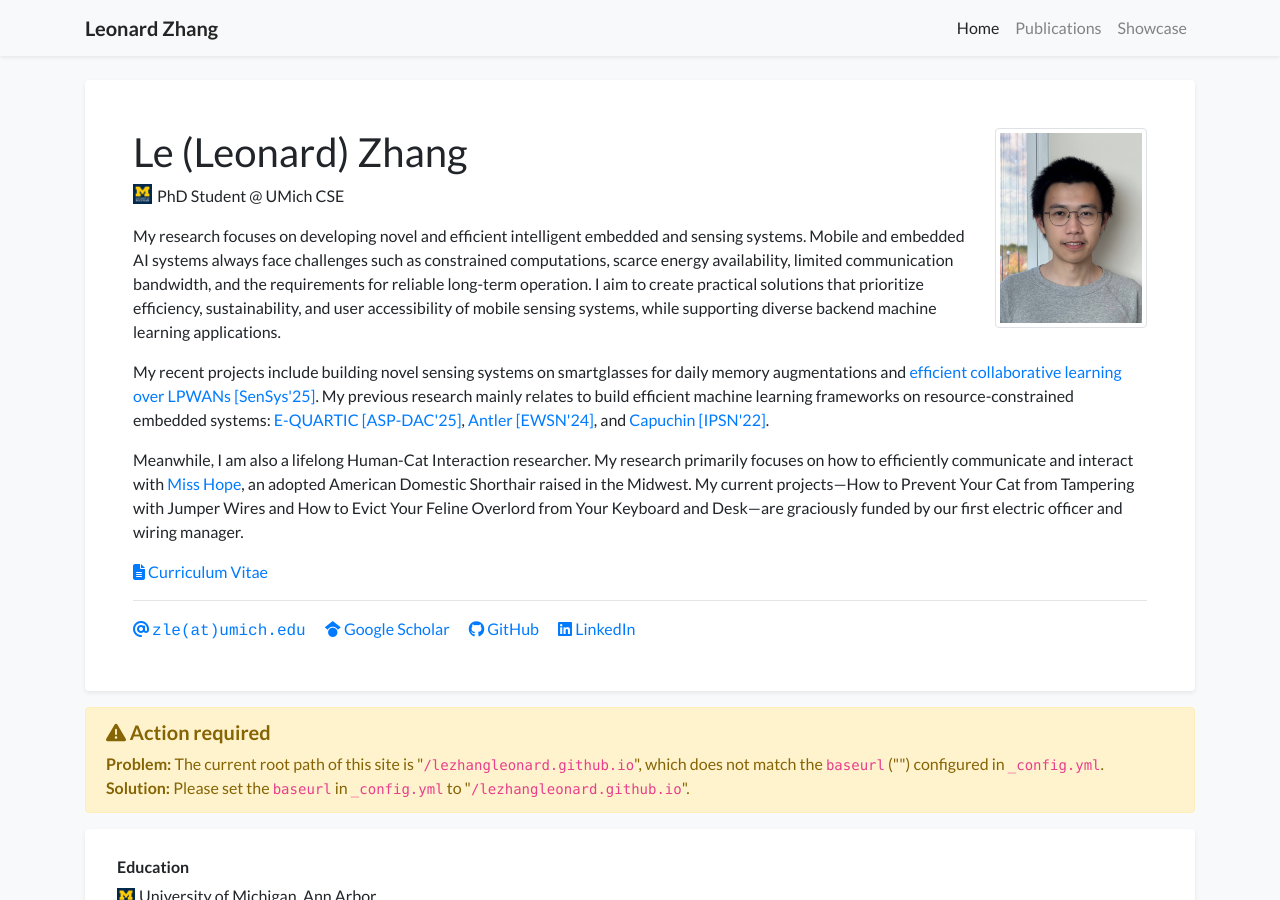
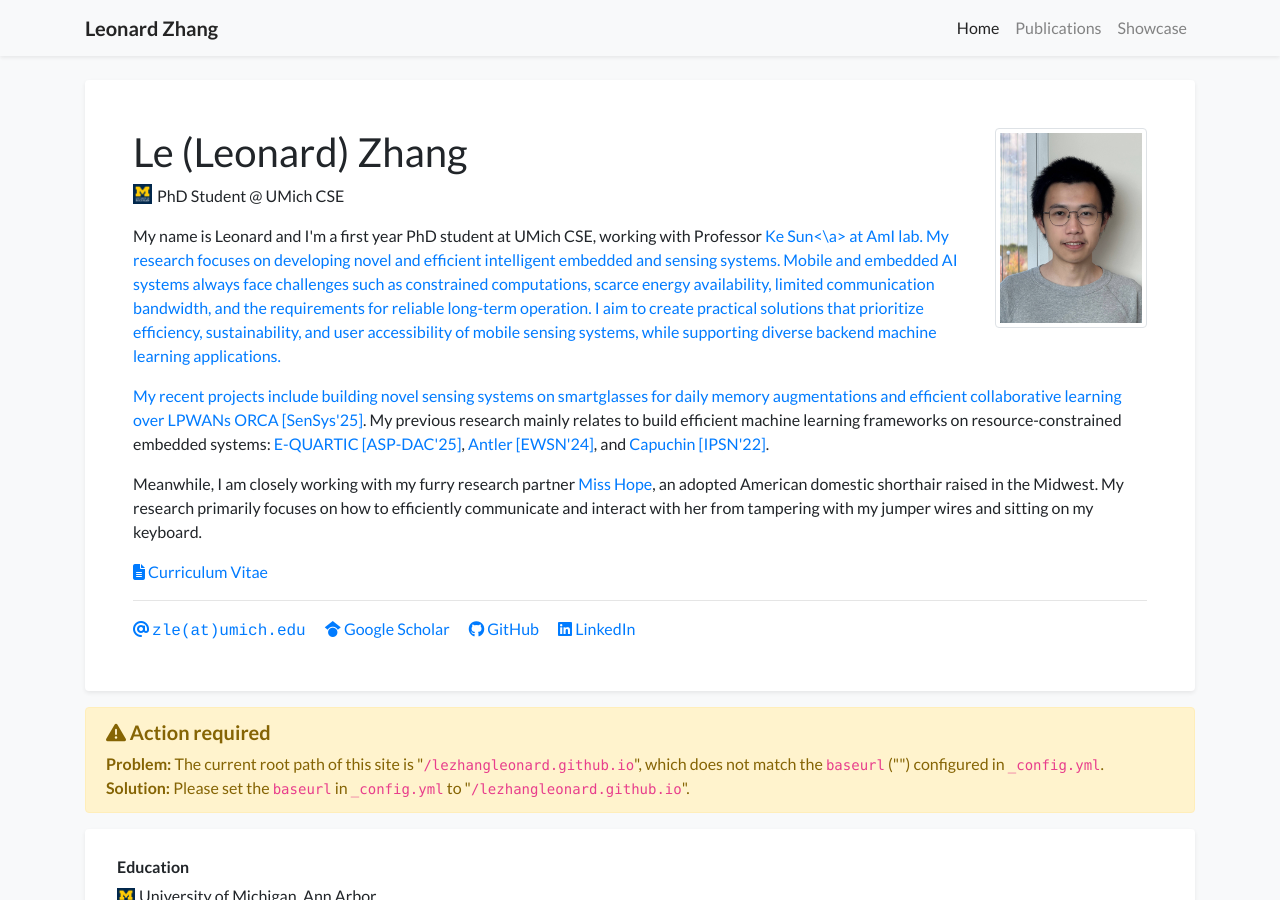
Before and after one commit to lezhangleonard/lezhangleonard.github.io, a Jekyll site: the page built from index.html, in a window 1280 px wide and 900 px high. Built offline with Jekyll 4.4.1, drawn with Linux system fonts in a browser that asks for light colours; nearby versions of some CDN libraries; a style sheet for code colours, icons or effects is not loaded.

Commit message:
Revise short bio and project descriptions
Updated short bio to enhance clarity and detail.

```diff
--- a/_data/profile.yml
+++ b/_data/profile.yml
@@ -15,12 +15,13 @@ linkedin: le-leonard-zhang
 short_bio_text_justify: false
 short_bio: >-
   <p>
+    My name is Leonard and I'm a first year PhD student at UMich CSE, working with Professor <a href="https://samsonsjarkal.github.io/KeSun/">Ke Sun<\a> at AmI lab.
     My research focuses on developing novel and efficient intelligent embedded and sensing systems.
     Mobile and embedded AI systems always face challenges such as constrained computations, scarce energy availability, limited communication bandwidth, and the requirements for reliable long-term operation.
     I aim to create practical solutions that prioritize efficiency, sustainability, and user accessibility of mobile sensing systems, while supporting diverse backend machine learning applications.
   </p>
   <p>
-    My recent projects include building novel sensing systems on smartglasses for daily memory augmentations and <a href="https://dl.acm.org/doi/abs/10.1145/3715014.3722078">efficient collaborative learning over LPWANs [SenSys'25]</a>.
+    My recent projects include building novel sensing systems on smartglasses for daily memory augmentations and efficient collaborative learning over LPWANs <a href="https://dl.acm.org/doi/abs/10.1145/3715014.3722078">ORCA [SenSys'25]</a>.
     My previous research mainly relates to build efficient machine learning frameworks on resource-constrained embedded systems:
     <a href="https://dl.acm.org/doi/pdf/10.1145/3658617.3697751">E-QUARTIC [ASP-DAC'25]</a>,
     <a href="https://arxiv.org/pdf/2302.13155">Antler [EWSN'24]</a>, and
@@ -29,14 +30,11 @@ short_bio: >-
 
 
   <p>
-    Meanwhile, I am also a lifelong Human-Cat Interaction researcher.
-    My research primarily focuses on how to efficiently communicate and interact with <a href="./showcase">Miss Hope</a>, an adopted American Domestic Shorthair raised in the Midwest.
-    My current projects—How to Prevent Your Cat from Tampering with Jumper Wires and How to Evict Your Feline Overlord from Your Keyboard and Desk—are graciously funded by our first electric officer and wiring manager.
+    Meanwhile, I am closely working with my furry research partner <a href="./showcase">Miss Hope</a>, an adopted American domestic shorthair raised in the Midwest.
+    My research primarily focuses on how to efficiently communicate and interact with her from tampering with my jumper wires and sitting on my keyboard.
   </p>
 
 portrait_url: /assets/images/photos/portrait.jpg
-portrait_caption: >-
-  Great life before becoming a CS student ...
 
 education:
 - name: University of Michigan, Ann Arbor
```
